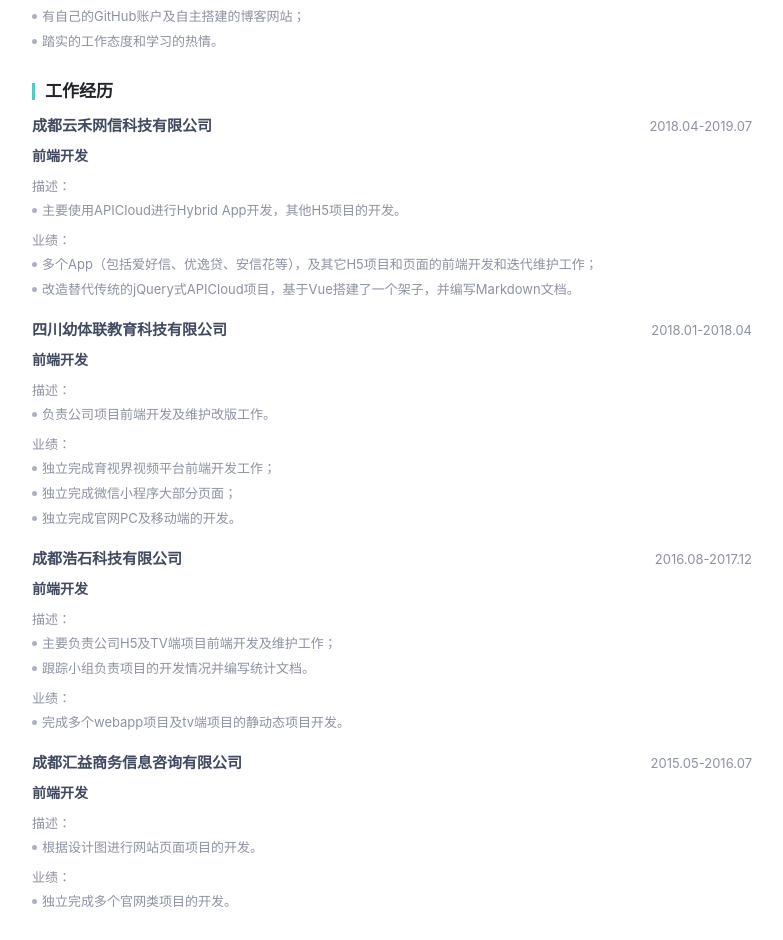
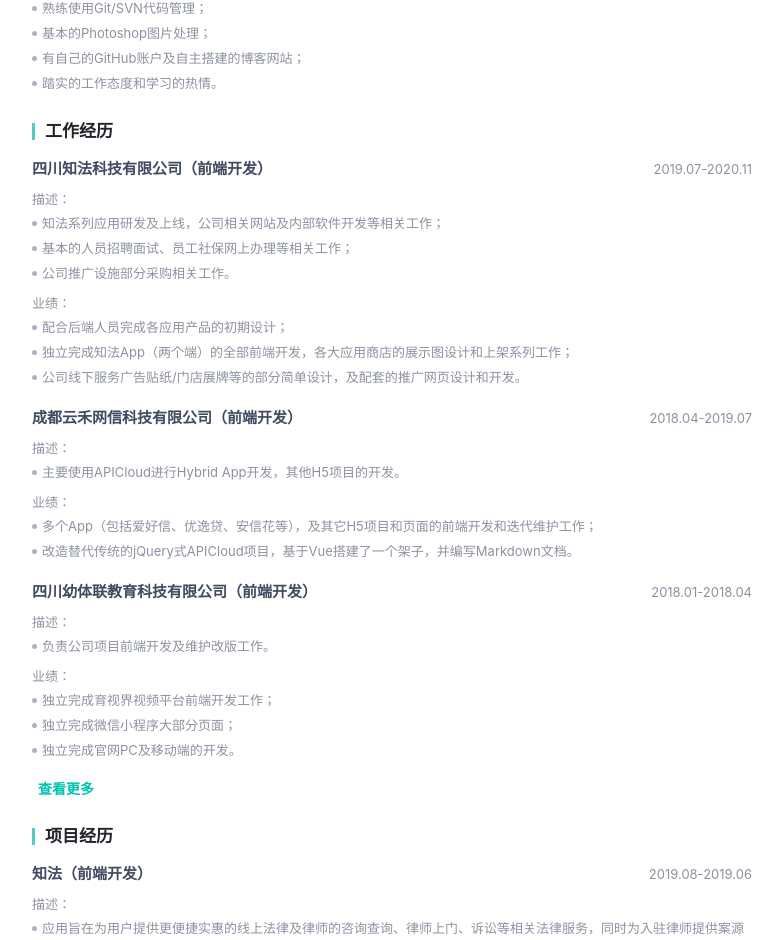
Before and after one commit to duhang666/resume, a React (Create React App) app: page / in a window 1280 px wide. Shown: the part 450-1390 px from the top of the page, without its empty margins (248-1031 px from the left). Built offline with nearby package versions, Linux system fonts and the light colour scheme; a small style sheet from the web is missing.

Commit message:
更新简历、样式优化

```diff
--- a/public/index.html
+++ b/public/index.html
@@ -10,7 +10,7 @@
       user's mobile device or desktop. See https://developers.google.com/web/fundamentals/web-app-manifest/
     -->
     <link rel="manifest" href="%PUBLIC_URL%/manifest.json" />
-    <link rel="stylesheet" href="https://at.alicdn.com/t/font_1309444_ukryxktmujh.css">
+    <link rel="stylesheet" href="https://at.alicdn.com/t/font_1309444_qfgf3tr7ie.css">
     <!--
       Notice the use of %PUBLIC_URL% in the tags above.
       It will be replaced with the URL of the `public` folder during the build.
--- a/src/components/BasicInfo.css
+++ b/src/components/BasicInfo.css
@@ -1,7 +1,7 @@
 .basic_info .name {
     margin-bottom: 0.08rem;
     font-weight: bold;
-    font-size: 0.25rem;
+    font-size: 0.23rem;
 }
 
 .basic_info .label_list {
--- a/src/components/Plate.css
+++ b/src/components/Plate.css
@@ -1,9 +1,9 @@
 .plate header {
     display: flex;
     align-items: center;
-    margin-bottom: 0.15rem;
+    margin-bottom: 0.18rem;
     font-weight: bold;
-    line-height: 0.17rem;
+    line-height: 1;
     font-size: 0.17rem;
 }
 
--- a/src/components/Work.css
+++ b/src/components/Work.css
@@ -1,3 +1,11 @@
+.work_list .work_item:nth-child(n + 4) {
+    display: none;
+}
+
+.work_list.show_more .work_item:nth-child(n + 4) {
+    display: block;
+}
+
 .work_item {
     padding-top: 0.2rem;
 }
@@ -48,6 +56,7 @@
     line-height: 0.2rem;
 }
 
+
 .work_item .column_list li:before {
     content: '';
     flex-shrink: 0;
@@ -74,3 +83,15 @@
 .work_item .link a {
     color: #8d92a1;
 }
+
+.more_btn {
+    padding-top: 0.18rem;
+    font-weight: bold;
+    color: #00c2b3;
+    cursor: pointer;
+    user-select: none;
+}
+
+.more_btn .iconfont {
+    padding-right: 0.06rem;
+}
--- a/src/components/Work.js
+++ b/src/components/Work.js
@@ -3,18 +3,25 @@ import Plate from "./Plate";
 import './Work.css'
 
 class Work extends React.Component {
+    constructor(props) {
+        super(props);
+        this.state = {
+            isShowMore: false
+        };
+    }
+
     render() {
         return (
             <Plate title={this.props.title}>
-                <ul className="work_list">
+                <ul className={`work_list ${this.state.isShowMore ? 'show_more' : ''}`}>
                     {
-                        this.props.data.map((work_item, work_index) =>
-                            <li className="work_item" key={work_index}>
+                        this.props.data.map((work_item, work_index) => {
+                            return <li className="work_item" key={work_index}>
                                 <div className="header">
-                                    <p className="name">{work_item.name}</p>
+                                    <p className="name">{work_item.name}（{work_item.job}）</p>
                                     <p className="date">{work_item.date}</p>
                                 </div>
-                                <p className="job">{work_item.job}</p>
+                                {/*<p className="job">{work_item.job}</p>*/}
                                 <div className="columns">
                                     <div className="column_title">描述：</div>
                                     <ul className="column_list">
@@ -44,10 +51,14 @@ class Work extends React.Component {
                                         <a href={work_item.url} target="_blank" rel="noopener noreferrer">{work_item.url}</a>
                                     </p> : ''
                                 }
-                            </li>
-                        )
+                            </li>;
+                        })
                     }
                 </ul>
+                <div className='more_btn' onClick={() => this.setState({isShowMore: !this.state.isShowMore})}>
+                    <span className={`iconfont ${this.state.isShowMore ? 'icon-shouqi1' : 'icon-gengduo1'}`}/>
+                    <span>{this.state.isShowMore ? '收起' : '查看更多'}</span>
+                </div>
             </Plate>
         );
     }
--- a/src/containers/index.css
+++ b/src/containers/index.css
@@ -3,7 +3,7 @@ body {
 }
 
 main {
-    padding: 0.3rem 0.15rem;
+    padding: 0.25rem 0.15rem;
     background-color: #ffffff;
 }
 
@@ -13,13 +13,13 @@ h1 {
 }
 
 section {
-    margin-top: 0.32rem;
+    margin-top: 0.3rem;
 }
 
 @media (min-width: 800px) {
     main {
         width: 800px;
         margin: 0 auto;
-        padding: 0.4rem;
+        padding: 0.35rem 0.4rem;
     }
 }
--- a/src/data/data.js
+++ b/src/data/data.js
@@ -2,7 +2,7 @@ export default {
     job: '前端开发',
     basic_info: {
         name: '杜航',
-        experience: 4,
+        experience: 5,
         education: '大专',
         birthday: '1993-11-30',
         sex: 1,
@@ -23,16 +23,33 @@ export default {
         }
     },
     kills: [
-        '熟悉HTML/CSS/JS及ES6常用新特性',
+        '熟悉HTML/CSS/JS及ES6常用特性',
         '熟练使用Vue栈及jQuery/Zepto库',
         '熟练使用uni-app/WEEX/APICloud进行Hybrid App开发',
         '能够进行小程序开发',
+        'Electron基础桌面应用',
         '能够使用npm、Webpack、Sass，Koa、Nuxt',
         '熟练使用Git/SVN代码管理',
+        '基本的Photoshop图片处理',
         '有自己的GitHub账户及自主搭建的博客网站',
         '踏实的工作态度和学习的热情'
     ],
     works: [
+        {
+            name: '四川知法科技有限公司',
+            date: '2019.07-2020.11',
+            job: '前端开发',
+            descriptions: [
+                '知法系列应用研发及上线，公司相关网站及内部软件开发等相关工作',
+                '基本的人员招聘面试、员工社保网上办理等相关工作',
+                '公司推广设施部分采购相关工作'
+            ],
+            performance: [
+                '配合后端人员完成各应用产品的初期设计',
+                '独立完成知法App（两个端）的全部前端开发，各大应用商店的展示图设计和上架系列工作',
+                '公司线下服务广告贴纸/门店展牌等的部分简单设计，及配套的推广网页设计和开发'
+            ]
+        },
         {
             name: '成都云禾网信科技有限公司',
             date: '2018.04-2019.07',
@@ -60,7 +77,7 @@ export default {
         },
         {
             name: '成都浩石科技有限公司',
-            date: '2016.08-2017.12',
+            date: '2016.06-2017.12',
             job: '前端开发',
             descriptions: [
                 '主要负责公司H5及TV端项目前端开发及维护工作',
@@ -69,20 +86,21 @@ export default {
             performance: [
                 '完成多个webapp项目及tv端项目的静动态项目开发'
             ]
-        },
-        {
-            name: '成都汇益商务信息咨询有限公司',
-            date: '2015.05-2016.07',
-            job: '前端开发',
-            descriptions: [
-                '根据设计图进行网站页面项目的开发'
-            ],
-            performance: [
-                '独立完成多个官网类项目的开发'
-            ]
         }
     ],
     productions: [
+        {
+            name: '知法',
+            url: 'http://app.izhifa.com',
+            date: '2019.08-2019.06',
+            job: '前端开发',
+            descriptions: [
+                '应用旨在为用户提供更便捷实惠的线上法律及律师的咨询查询、律师上门、诉讼等相关法律服务，同时为入驻律师提供案源和方便的法务渠道及其他相关服务'
+            ],
+            performance: [
+                '后端*1人 + 前端*1人，客户端*2 + 平台*2，App + 小程序 + 相关网页，初想 => 上线'
+            ]
+        },
         {
             name: '优逸贷',
             url: 'https://android.myapp.com/myapp/detail.htm?apkName=com.yyd.dcz&ADTAG=mobile',
@@ -135,7 +153,7 @@ export default {
                 '地方文化性质的webapp项目，含通知动态、艺术欣赏、本地非遗、直播教学等特色模块，含个人中心、资料编辑、订阅收藏管理、搜索、评论回复等功能模块'
             ],
             performance: [
-                '完成登陆、注册、找回密码，首页、搜索页、我的订阅、通知消息、我的订阅、通用图文详情页、关于页等模块的静态页面和必要效果开发（如验证码倒计时、banner、搜索关键字高亮、订阅项目的选择删除等）',
+                '完成登陆注册模块，首页、搜索页、订阅通知等模块的静态页面和必要效果开发',
                 '项目初始化工作，获取后台接口配置项json文件并进行本地存储以方便后续数据接口对接的开发',
                 '完成相关模块对应的数据接口对接工作'
             ]
```
